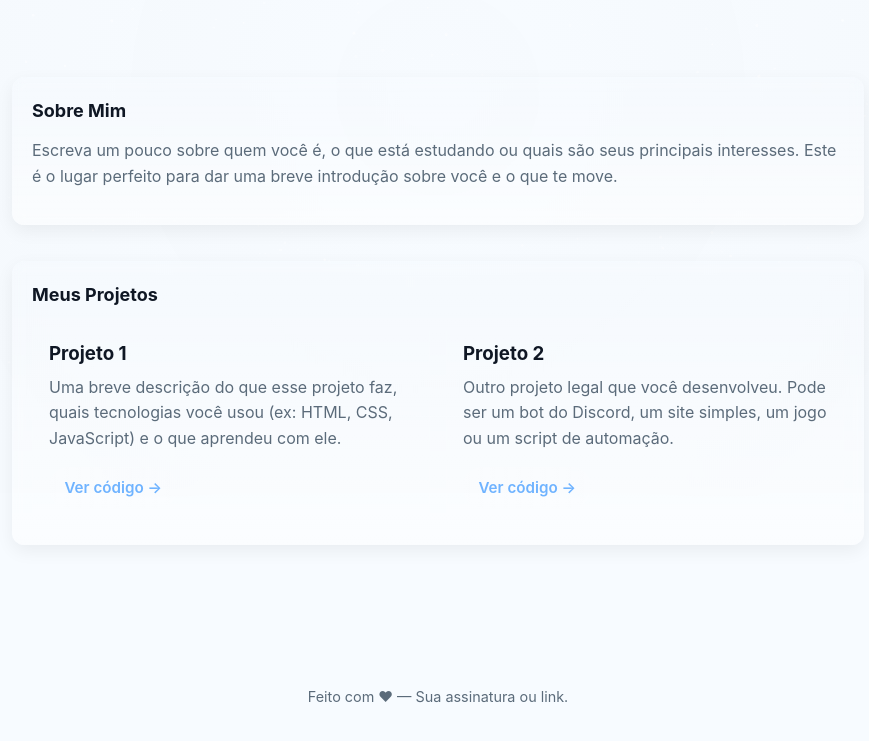
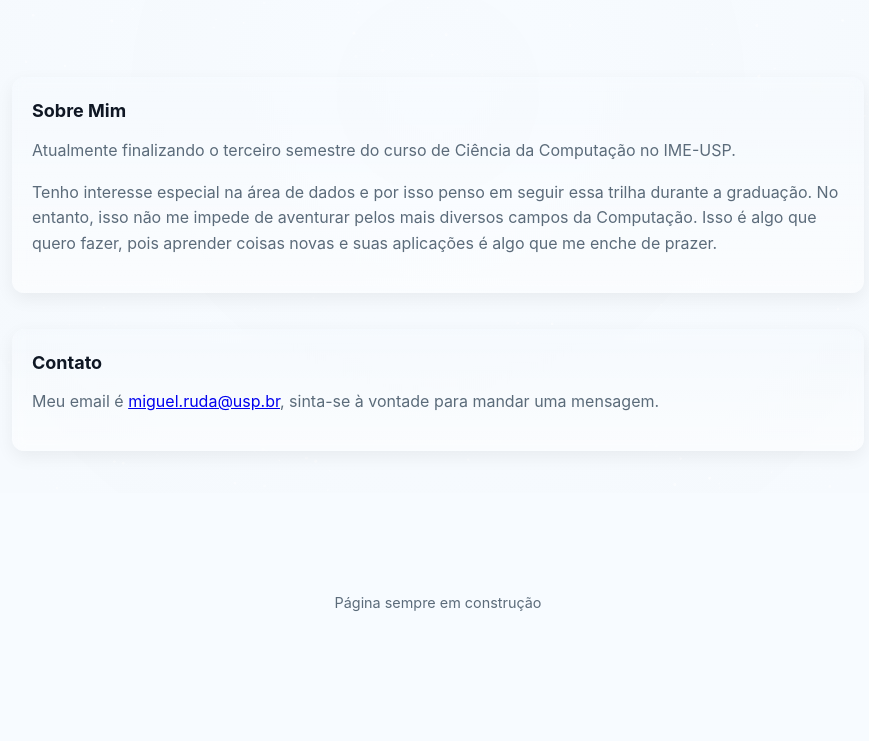
Before and after one commit to MiguelRuda/MiguelRuda.github.io, a plain HTML site: page index.html in a window 1280 px wide. Shown: the part 307-1048 px from the top of the page, without its empty margins (202-1071 px from the left). After the commit the page ends 961 px from the top, so only its background shows below. Drawn offline with Linux system fonts and the light colour scheme.

Commit message:
Atualizar index.html com conteúdo correto mantendo o estilo das estrelas

```diff
--- a/index.html
+++ b/index.html
@@ -3,7 +3,7 @@
 <head>
     <meta charset="UTF-8" />
     <meta name="viewport" content="width=device-width, initial-scale=1.0" />
-    <title>Meu Portfólio | Nome Completo</title>
+    <title>Miguel Rudá | Portfólio</title>
     <link rel="stylesheet" href="style.css" />
 </head>
 <body>
@@ -12,37 +12,26 @@
 
     <div class="site">
         <header>
-            <img src="https://github.com/identicons/guest.png" alt="Sua Foto" class="profile-img" />
+            <img src="https://github.com/identicons/guest.png" alt="Foto de Miguel Ruda" class="profile-img" />
             <h1>Miguel Rudá</h1>
-            <p class="subtitle">Estudante de Ciência da Computação </p>
+            <p class="subtitle">Estudante de Ciência da Computação</p>
         </header>
 
         <main class="container">
             <section id="sobre">
                 <h2>Sobre Mim</h2>
-                <p>Escreva um pouco sobre quem você é, o que está estudando ou quais são seus principais interesses. Este é o lugar perfeito para dar uma breve introdução sobre você e o que te move.</p>
+                <p>Atualmente finalizando o terceiro semestre do curso de Ciência da Computação no IME-USP.</p>
+                <p>Tenho interesse especial na área de dados e por isso penso em seguir essa trilha durante a graduação. No entanto, isso não me impede de aventurar pelos mais diversos campos da Computação. Isso é algo que quero fazer, pois aprender coisas novas e suas aplicações é algo que me enche de prazer.</p>
             </section>
 
-            <section id="projetos">
-                <h2>Meus Projetos</h2>
-                <div class="projects-grid">
-                    <article class="project-card">
-                        <h3>Projeto 1</h3>
-                        <p>Uma breve descrição do que esse projeto faz, quais tecnologias você usou (ex: HTML, CSS, JavaScript) e o que aprendeu com ele.</p>
-                        <a href="#" target="_blank" class="btn">Ver código →</a>
-                    </article>
-
-                    <article class="project-card">
-                        <h3>Projeto 2</h3>
-                        <p>Outro projeto legal que você desenvolveu. Pode ser um bot do Discord, um site simples, um jogo ou um script de automação.</p>
-                        <a href="#" target="_blank" class="btn">Ver código →</a>
-                    </article>
-                </div>
+            <section id="contato">
+                <h2>Contato</h2>
+                <p>Meu email é <a href="mailto:miguel.ruda@usp.br" class="email-link">miguel.ruda@usp.br</a>, sinta-se à vontade para mandar uma mensagem.</p>
             </section>
         </main>
 
         <footer>
-            Feito com ♥ — Sua assinatura ou link.
+            Página sempre em construção
         </footer>
     </div>
 
```
